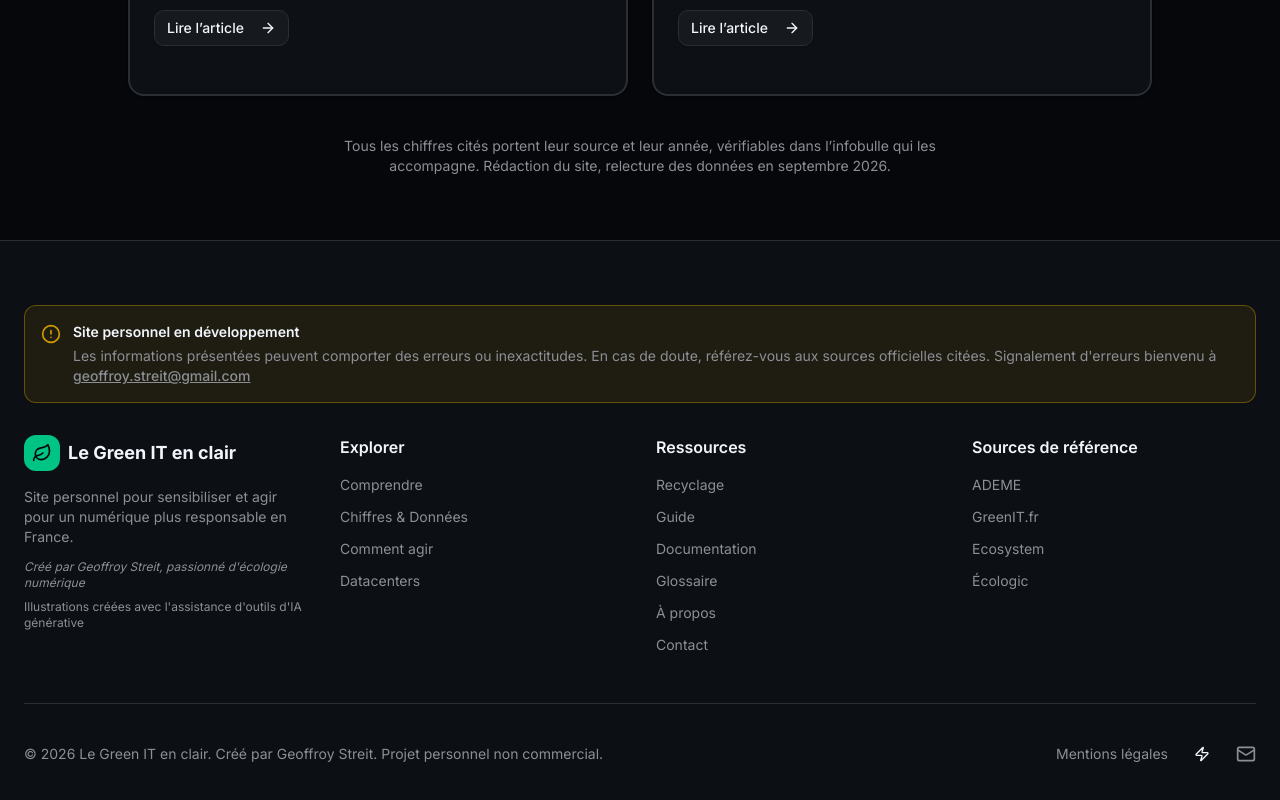
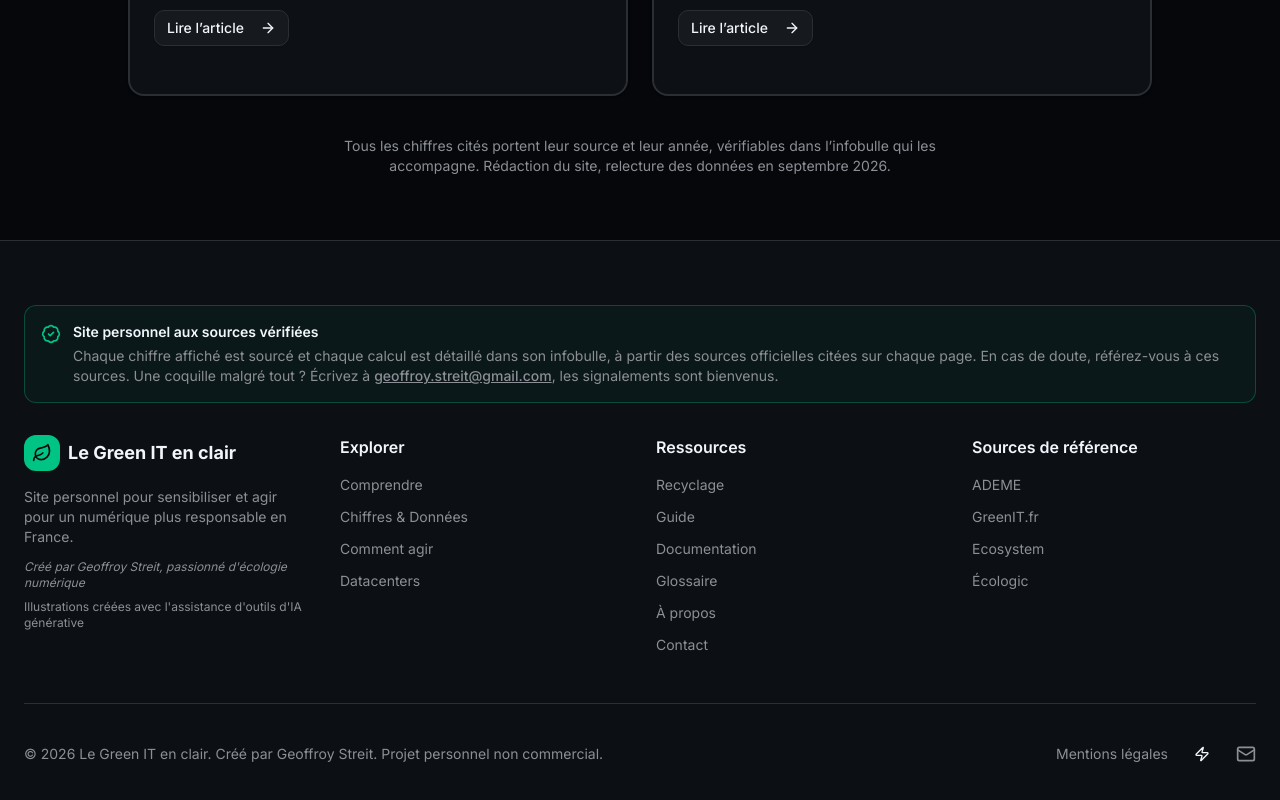
Before and after one commit to Hylst/le-green-it-en-clair, a Next.js app: page /blog in a window 1280 px wide. Shown: the part 4301-5101 px from the top of the page. Built offline with nearby package versions, Linux system fonts and the light colour scheme.

Commit message:
bandeau footer : sources verifiees au lieu de site en developpement

```diff
--- a/components/footer.tsx
+++ b/components/footer.tsx
@@ -1,22 +1,24 @@
 import Link from "next/link"
-import { Leaf, Mail, AlertCircle } from "lucide-react"
+import { Leaf, Mail, BadgeCheck } from "lucide-react"
 import { MotionToggle } from "@/components/motion-toggle"
 
 export function Footer() {
   return (
     <footer className="border-t border-border bg-secondary/30">
       <div className="mx-auto max-w-7xl px-6 py-12 lg:py-16">
-        <div className="mb-8 rounded-lg border border-warning/40 bg-warning/10 p-4">
+        <div className="mb-8 rounded-lg border border-primary/30 bg-primary/5 p-4">
           <div className="flex items-start gap-3">
-            <AlertCircle className="h-5 w-5 text-warning flex-shrink-0 mt-0.5" />
+            <BadgeCheck className="h-5 w-5 text-primary flex-shrink-0 mt-0.5" />
             <div className="text-sm">
-              <p className="font-semibold mb-1 text-foreground">Site personnel en développement</p>
+              <p className="font-semibold mb-1 text-foreground">Site personnel aux sources vérifiées</p>
               <p className="text-muted-foreground">
-                Les informations présentées peuvent comporter des erreurs ou inexactitudes. En cas de doute,
-                référez-vous aux sources officielles citées. Signalement d'erreurs bienvenu à{" "}
+                Chaque chiffre affiché est sourcé et chaque calcul est détaillé dans son infobulle, à partir des
+                sources officielles citées sur chaque page. En cas de doute, référez-vous à ces sources. Une
+                coquille malgré tout ? Écrivez à{" "}
                 <a href="mailto:geoffroy.streit@gmail.com" className="underline font-medium link-slide">
                   geoffroy.streit@gmail.com
                 </a>
+                , les signalements sont bienvenus.
               </p>
             </div>
           </div>
```
